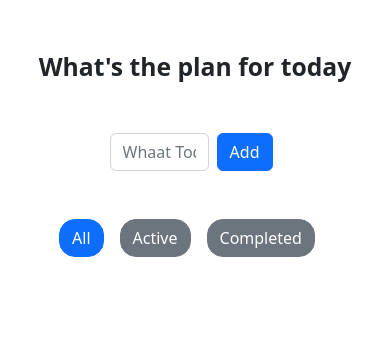
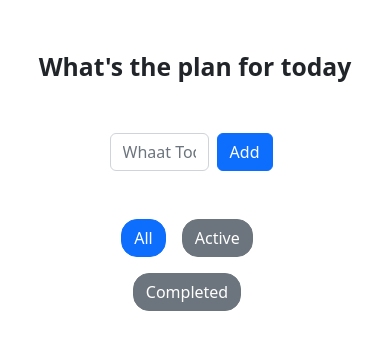
Before and after one commit to Kharismatara/Todo-List-App-with-React.js-Redux, a React (Vite) app: page / in a window 390 px wide. Shown: the top 350 px of the page. Built offline with nearby package versions, Linux system fonts and the light colour scheme.

Commit message:
responsivenya

```diff
--- a/src/componen/TodoList.jsx
+++ b/src/componen/TodoList.jsx
@@ -86,14 +86,14 @@ function TodoListApps(params) {
           </Col>
         </Row>
 
-        <div className="mt-5 d-flex justify-content-center">
-          <Button className="me-3 rounded-4" variant={filter === "SHOW_ALL" ? "primary" : "secondary"} onClick={handleFilterAll}>
+        <div className="mt-5 d-flex flex-wrap justify-content-center">
+          <Button className="me-3 mb-3 rounded-4" variant={filter === "SHOW_ALL" ? "primary" : "secondary"} onClick={handleFilterAll}>
             All
           </Button>
-          <Button className="me-3 rounded-4" variant={filter === "SHOW_ACTIVE" ? "primary" : "secondary"} onClick={handleFilterActive}>
+          <Button className="me-3 mb-3 rounded-4" variant={filter === "SHOW_ACTIVE" ? "primary" : "secondary"} onClick={handleFilterActive}>
             Active
           </Button>
-          <Button className="me-3 rounded-4" variant={filter === "SHOW_COMPLETED" ? "primary" : "secondary"} onClick={handleFilterCompleted}>
+          <Button className="me-3 mb-3 rounded-4" variant={filter === "SHOW_COMPLETED" ? "primary" : "secondary"} onClick={handleFilterCompleted}>
             Completed
           </Button>
         </div>
```
